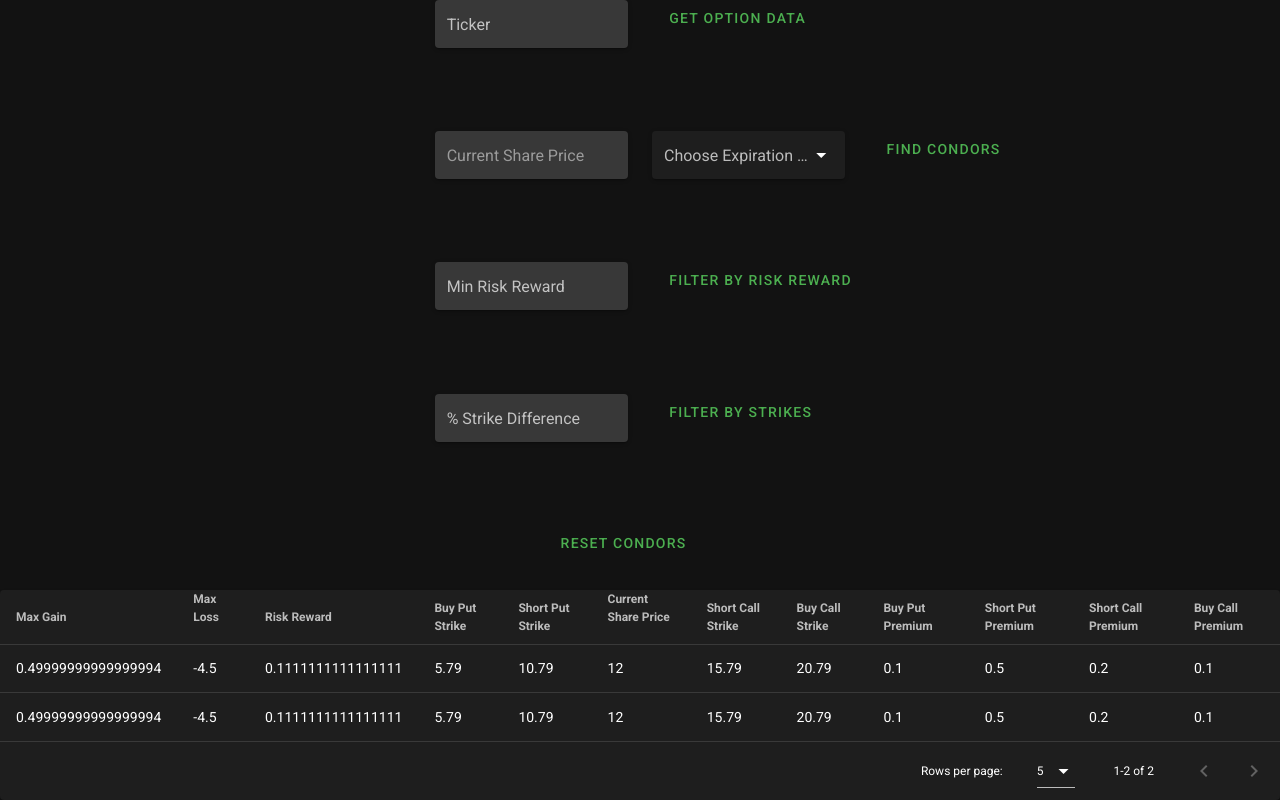
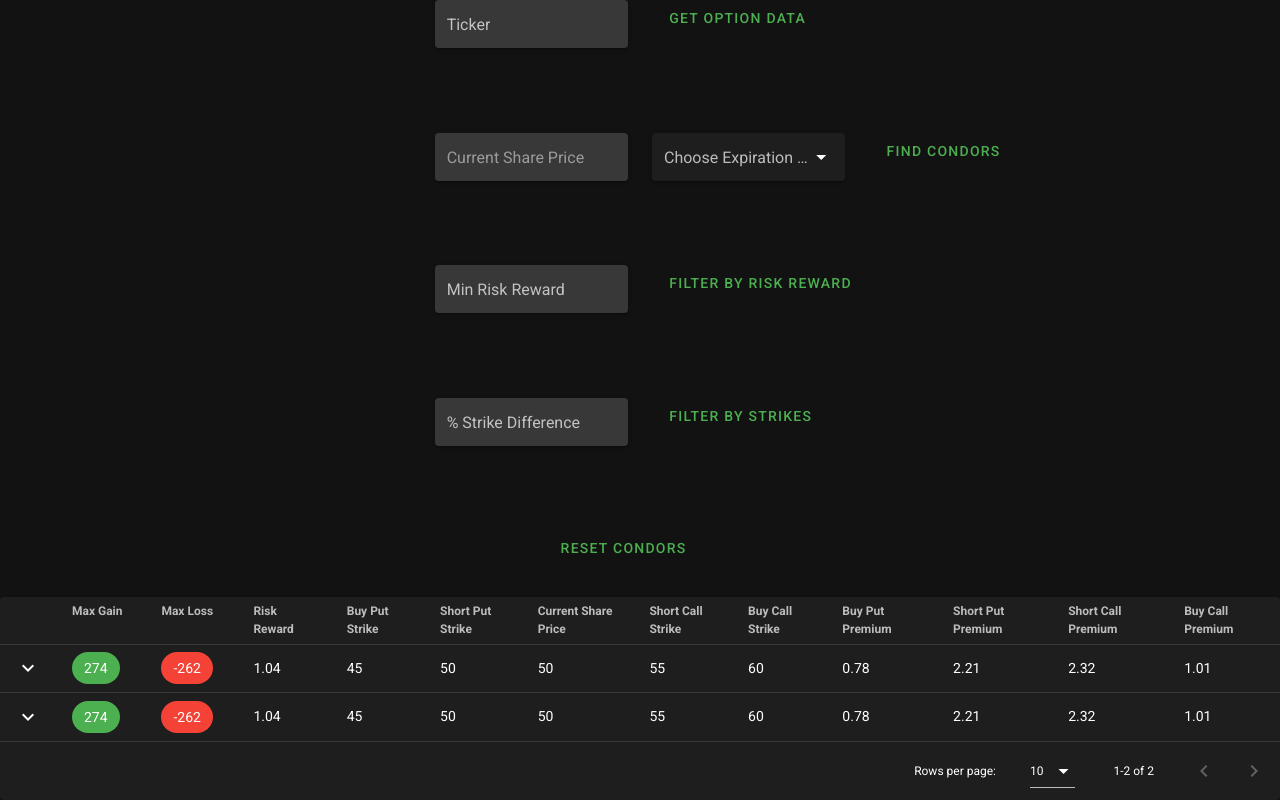
Before and after one commit to duboisbarron/condor_frontend, a Vue app: page / in a window 1280 px wide. Built offline with nearby package versions, Linux system fonts and the light colour scheme.

Commit message:
finished graphing

```diff
--- a/package.json
+++ b/package.json
@@ -10,11 +10,13 @@
   },
   "dependencies": {
     "axios": "^0.19.2",
+    "chart.js": "^2.9.3",
     "core-js": "^3.6.5",
     "express": "^4.17.1",
     "register-service-worker": "^1.7.1",
     "serve-static": "^1.14.1",
     "vue": "^2.6.11",
+    "vue-chartjs": "^3.5.0",
     "vue-router": "^3.2.0",
     "vuetify": "^2.2.11"
   },
--- a/src/App.vue
+++ b/src/App.vue
@@ -1,6 +1,5 @@
 <template>
   <v-app>
-
     <v-row>
       <v-col cols="4"></v-col>
     <v-col cols="12" sm="2">
@@ -101,9 +100,63 @@
     <v-data-table
       :headers="headers"
       :items="condors"
-      :items-per-page="20"
+      :items-per-page="10"
+      :expanded.sync="expanded"
+      show-expand
+      single-expand=true
       class="elevation-1"
-    ></v-data-table>
+    >
+      <template v-slot:expanded-item="{ headers, item }">
+        <td :colspan="headers.length">
+          <RandomChart
+          :share_price="item.current_share_price"
+          :long_put_strike="item.buy_put"
+          :short_put_strike="item.short_put"
+          :short_call_strike="item.short_call"
+          :long_call_strike="item.buy_call"
+
+          :long_put_prem="item.buy_put_premium"
+          :short_put_prem="item.short_put_premium"
+          :short_call_prem="item.short_call_premium"
+          :long_call_prem="item.buy_call_premium"
+
+          ></RandomChart>
+          {{item.max_gain}}
+          {{item.max_loss}}
+          {{item.short_call}}
+
+        </td>
+      </template>
+
+      <template v-slot:item.max_gain="{ item }">
+        <v-chip color="green" dark>{{ item.max_gain }}</v-chip>
+      </template>
+      <template v-slot:item.max_loss="{ item }">
+        <v-chip color="red" dark>{{ item.max_loss }}</v-chip>
+      </template>
+<!--      <template v-slot:item.graph_button="{ item }">-->
+<!--        <v-btn-->
+<!--          text="true"-->
+<!--          color="primary"-->
+<!--          @click="graph_condor(item)"-->
+<!--        > Graph </v-btn>-->
+<!--      </template>-->
+
+<!--      <template v-slot:expanded-item="{ headers, item }">-->
+<!--        <td :colspan="headers.length">More info about {{ item.name }}</td>-->
+<!--      </template>-->
+<!--      <template v-slot:item="row">-->
+<!--        <tr>-->
+<!--          <td>{{row.item.no}}</td>-->
+<!--          <td>{{row.item.result}}</td>-->
+<!--          <td>-->
+<!--            <v-btn class="mx-2" dark small color="pink" @click="onButtonClick(row.item)">-->
+<!--              Graph Me-->
+<!--            </v-btn>-->
+<!--          </td>-->
+<!--        </tr>-->
+<!--      </template>-->
+    </v-data-table>
   </v-app>
 </template>
 
@@ -111,10 +164,14 @@
 
 import api from './api.js'
 
+import RandomChart from './components/RandomChart'
+
+
 export default {
   name: 'App',
 
   components: {
+    RandomChart
   },
   methods: {
     button_click: function () {
@@ -130,6 +187,10 @@ export default {
         .then(data => {
           this.condors = data
         })
+    },
+    graph_condor: function (item) {
+      console.log('clicked button')
+      console.log(item)
     },
 
     risk_reward_filter: function () {
@@ -152,6 +213,15 @@ export default {
   },
   data () {
     return {
+
+      graph_data: [{
+        x: 10,
+        y: 20
+      }, {
+        x: 15,
+        y: 10
+      }],
+      expanded: [],
       expiration: '',
       ticker: '',
       risk_reward_filter_value: '',
@@ -175,36 +245,40 @@ export default {
         { text: 'Buy Put Premium', value: 'buy_put_premium' },
         { text: 'Short Put Premium', value: 'short_put_premium' },
         { text: 'Short Call Premium', value: 'short_call_premium' },
-        { text: 'Buy Call Premium', value: 'buy_call_premium' }
+        { text: 'Buy Call Premium', value: 'buy_call_premium' },
+        // { text: 'Graph', value: 'graph_button' },
       ],
       condors: [
         {
-          buy_put: 5.79,
-          short_put: 10.79,
-          current_share_price: 12.00,
-          short_call: 15.79,
-          buy_call: 20.79,
-          buy_put_premium: 0.1,
-          short_put_premium: 0.5,
-          short_call_premium: 0.2,
-          buy_call_premium: 0.1,
-          max_gain: 0.49999999999999994,
-          max_loss: -4.5,
-          risk_reward: 0.1111111111111111
+          id: 1,
+          buy_put: 45.0,
+          short_put: 50.0,
+          current_share_price: 50.0,
+          short_call: 55.0,
+          buy_call: 60.0,
+          buy_put_premium: 0.78,
+          short_put_premium: 2.21,
+          short_call_premium: 2.32,
+          buy_call_premium: 1.01,
+          max_gain: 274,
+          max_loss: -262,
+          risk_reward: 1.04
         },
+
         {
-          buy_put: 5.79,
-          short_put: 10.79,
-          current_share_price: 12.00,
-          short_call: 15.79,
-          buy_call: 20.79,
-          buy_put_premium: 0.1,
-          short_put_premium: 0.5,
-          short_call_premium: 0.2,
-          buy_call_premium: 0.1,
-          max_gain: 0.49999999999999994,
-          max_loss: -4.5,
-          risk_reward: 0.1111111111111111
+          id: 2,
+          buy_put: 45.0,
+          short_put: 50.0,
+          current_share_price: 50.0,
+          short_call: 55.0,
+          buy_call: 60.0,
+          buy_put_premium: 0.78,
+          short_put_premium: 2.21,
+          short_call_premium: 2.32,
+          buy_call_premium: 1.01,
+          max_gain: 274,
+          max_loss: -262,
+          risk_reward: 1.04
         }
 
       ]
--- /dev/null
+++ b/src/components/LineChart.js
@@ -0,0 +1,15 @@
+import { Line, mixins } from 'vue-chartjs'
+const { reactiveProp } = mixins
+
+export default {
+  extends: Line,
+  mixins: [reactiveProp],
+  props: ['options'],
+  mounted () {
+    // this.chartData is created in the mixin.
+    // If you want to pass options please create a local options object
+    console.log(this.chartData)
+    console.log(this.options)
+    this.renderChart(this.chartData, this.options)
+  }
+}
--- /dev/null
+++ b/src/components/RandomChart.vue
@@ -0,0 +1,197 @@
+<template>
+  <div class="small">
+    <line-chart :chart-data="datacollection" :options="options"></line-chart>
+  </div>
+</template>
+
+<script>
+  import LineChart from './LineChart.js'
+
+  export default {
+    components: {
+      LineChart
+    },
+    props: ['share_price', 'long_put_strike', 'short_put_strike', 'short_call_strike', 'long_call_strike',
+            'long_put_prem', 'short_put_prem', 'short_call_prem', 'long_call_prem'],
+    data () {
+      return {
+
+        options: {
+          title: {
+            display: true,
+            text: 'Profit / Loss Diagram'
+          },
+          legend: {
+            display: false,
+          },
+          scales: {
+            yAxes: [{
+              scaleLabel: {
+                display: true,
+                labelString: 'Profit / Loss'
+              }
+            }],
+            xAxes: [{
+              scaleLabel: {
+                display: true,
+                labelString: 'Underlying Price @ Expiration'
+              }
+            }]
+          }
+        },
+
+        datacollection: null,
+        graph_colors: [],
+        graph_x_values: [],
+        graph_y_values: []
+      }
+    },
+    mounted () {
+      this.get_x_values(this.long_put_strike, this.long_call_strike)
+      this.get_y_values(
+        this.long_put_strike,
+        this.short_put_strike,
+        this.short_call_strike,
+        this.long_call_strike,
+        this.long_put_prem,
+        this.short_put_prem,
+        this.short_call_prem,
+        this.long_call_prem
+      )
+
+      this.get_graph_colors()
+
+      this.fillData()
+    },
+    methods: {
+
+      get_graph_colors () {
+
+        var newArr = this.graph_y_values.map(function(value, index){
+          if(value > 0){
+            return 'green'
+          } else {
+            return 'red'
+          }
+        })
+        this.graph_colors = newArr
+
+      },
+
+      get_x_values (long_put_strike, long_call_strike) {
+      //   return list of values between these 2
+
+        var x_values = []
+        var lower_bound = 0.75 * long_put_strike
+        var upper_bound = 1.25 * long_call_strike
+
+        var step_size = 0.10
+
+        var next_val = lower_bound
+
+        while (next_val < upper_bound){
+
+          x_values.push(next_val.toFixed(2))
+          next_val += step_size
+        }
+        console.log(x_values)
+
+        this.graph_x_values = x_values
+      },
+
+      get_y_values (long_put_strike, short_put_strike, short_call_strike, long_call_strike,
+                    long_put_prem, short_put_prem, short_call_prem, long_call_prem) {
+        console.log('GENERATING Y VALUES')
+        console.log(short_call_strike)
+        console.log(short_put_strike)
+
+        var max_profit = (short_put_prem + short_call_prem) - (long_put_prem + long_call_prem)
+
+
+        var newArr = this.graph_x_values.map(function(share_price, index){
+
+          if((share_price < short_call_strike) && (share_price > short_put_strike)){
+            console.log((100.0 * max_profit).toFixed(2))
+            return (100.0 * max_profit).toFixed(2)
+          } else if (share_price < long_put_strike) {
+            // loss, both puts in money
+            return (-100.0 * ((short_put_strike - long_put_strike) - max_profit)).toFixed(2)
+          } else if (share_price > long_call_strike){
+            // loss, both calls in money
+            return (-100.0 * ((long_call_strike - short_call_strike) - max_profit)).toFixed(2)
+
+
+          } else if (share_price > short_call_strike && share_price < long_call_strike){
+            return (100.0 * (max_profit - (share_price - short_call_strike))).toFixed(2)
+          } else if (share_price < short_put_strike && share_price > long_put_strike){
+            return (100.0 * (max_profit - (short_put_strike - share_price))).toFixed(2)
+          }
+
+          //net premium received – (underlying price – short call strike)
+          // TODO: FINISH THIS FUNCTION!!!
+
+
+        })
+
+        console.log("generated new y values!!")
+        console.log(newArr)
+
+        this.graph_y_values = newArr
+
+
+      },
+
+      fillData () {
+        this.datacollection = {
+          // is this the x axis?
+          labels: this.graph_x_values,
+          // labels: [30, 31, 32, 33, 34, 35, 36, 37],
+          datasets: [{
+            // label: '# of Votes',
+            // is this the y axis?
+            data: this.graph_y_values,
+            // backgroundColor: 'red',
+            backgroundColor: this.graph_colors,
+            bordorColor: this.graph_colors,
+            // fill: true,
+            showLine: false,
+            lineTension: 0,
+            fill: true,
+            // spanGaps: true,
+
+            // backgroundColor: [
+            //   // 'green',
+            //   'rgba(255, 99, 132, 0.2)',
+            //   // 'green',
+            //   'rgba(54, 162, 235, 0.2)',
+            //   'rgba(255, 206, 86, 0.2)',
+            //   'rgba(75, 192, 192, 0.2)',
+            //   // 'green',
+            //   // 'green'
+            //   'rgba(153, 102, 255, 0.2)',
+            //   'rgba(255, 159, 64, 0.2)'
+            // ],
+            // borderColor: [
+            //   // 'green',
+            //   // 'green'
+            //   'rgba(255, 99, 132, 1)',
+            //   'rgba(54, 162, 235, 1)',
+            //   'rgba(255, 206, 86, 1)',
+            //   'rgba(75, 192, 192, 1)',
+            //   'rgba(153, 102, 255, 1)',
+            //   'rgba(255, 159, 64, 1)'
+            // ],
+            // borderWidth: 1
+          }]
+        }
+      },
+    }
+  }
+</script>
+
+<style>
+  .small {
+    max-width: 600px;
+    margin:  150px auto;
+  }
+</style>
```
Also changed, not shown: 1 other file (tests, documents, lock files or other folders).
